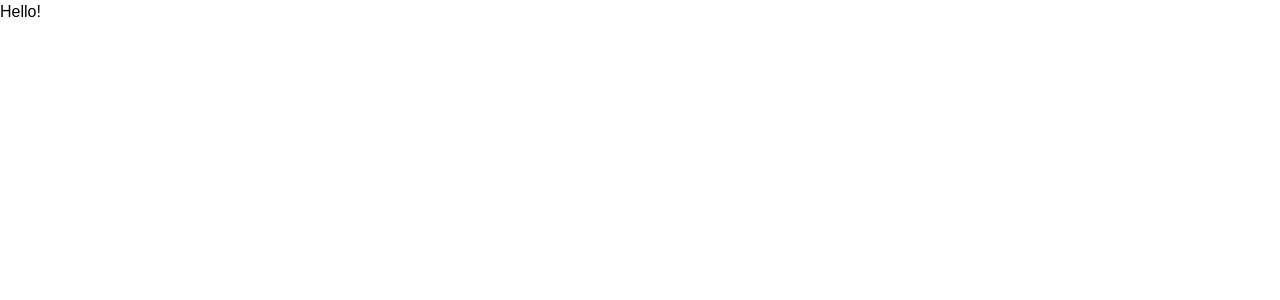
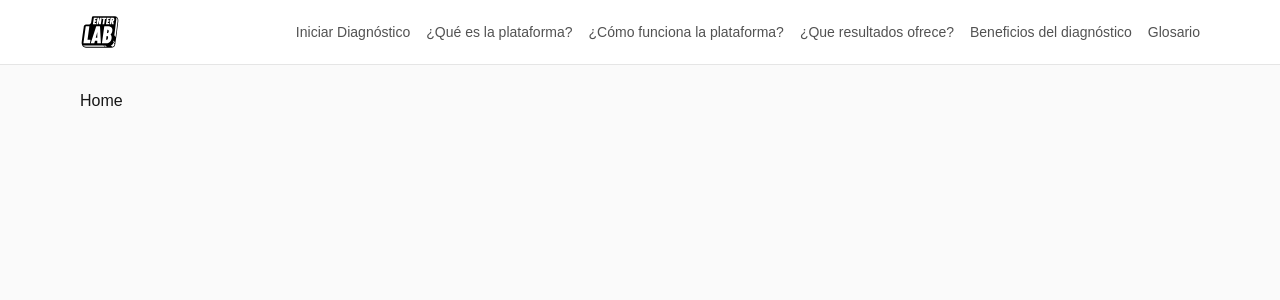
Before and after one commit to Enter-Lab-Org/diagnostico, a Next.js app: page / in a window 1280 px wide. Shown: the top 300 px of the page. Built offline with nearby package versions, Linux system fonts and the light colour scheme.

Commit message:
adding routes

```diff
--- /dev/null
+++ b/app/beneficios/page.tsx
@@ -0,0 +1,5 @@
+const Benefits = () => {
+  return <div>Beneficios del diagnóstico</div>;
+};
+
+export default Benefits;
--- /dev/null
+++ b/app/como-funciona-la-plataforma/page.tsx
@@ -0,0 +1,5 @@
+const PlatformHowItWorks = () => {
+  return <div>¿Cómo funciona la plataforma?</div>;
+};
+
+export default PlatformHowItWorks;
--- /dev/null
+++ b/app/glosario/page.tsx
@@ -0,0 +1,5 @@
+const Glossary = () => {
+  return <div>Glosario</div>;
+};
+
+export default Glossary;
--- /dev/null
+++ b/app/iniciar-diagnostico/page.tsx
@@ -0,0 +1,3 @@
+export default function IniciarDiagnostico() {
+    return <div>Iniciar Diagnóstico</div>;
+  }
--- a/app/layout.tsx
+++ b/app/layout.tsx
@@ -1,6 +1,8 @@
 import type { Metadata } from "next";
 import { Geist, Geist_Mono } from "next/font/google";
+import Link from "next/link";
 import "./globals.css";
+import Routes from "./router/Routes";
 
 const geistSans = Geist({
   variable: "--font-geist-sans",
@@ -27,7 +29,21 @@ export default function RootLayout({
       <body
         className={`${geistSans.variable} ${geistMono.variable} antialiased`}
       >
-        {children}
+        <div className="flex min-h-screen flex-col bg-neutral-50 text-neutral-900">
+          <header className="sticky top-0 z-50 border-b border-neutral-200 bg-white/90 backdrop-blur">
+            <nav className="mx-auto flex h-16 w-full max-w-6xl items-center justify-between px-4">
+              <Link href="/" className="flex items-center gap-3">
+                <img src="assets/logo.svg" alt="EnterLab Diagnóstico Logo" className="h-10 w-10 shrink-0" />
+              </Link>
+              <div className="flex items-center gap-4 text-sm font-medium text-neutral-600 justify-between">
+                <Routes />
+              </div>
+            </nav>
+          </header>
+          <main className="flex-1">
+            <div className="mx-auto w-full max-w-6xl px-4 py-6">{children}</div>
+          </main>
+        </div>
       </body>
     </html>
   );
--- a/app/page.tsx
+++ b/app/page.tsx
@@ -1,3 +1,3 @@
 export default function Home() {
-  return <div>Hello!</div>;
+  return <div>Home</div>;
 }
--- /dev/null
+++ b/app/que-es-la-plataforma/page.tsx
@@ -0,0 +1,5 @@
+const PlatformInfo = () => {
+  return <div>¿Qué es la plataforma?</div>;
+};
+
+export default PlatformInfo;
--- /dev/null
+++ b/app/que-resultados-ofrece/page.tsx
@@ -0,0 +1,5 @@
+const PlatformResults = () => {
+  return <div>¿Que resultados ofrece?</div>;
+};
+
+export default PlatformResults;
--- /dev/null
+++ b/app/router/Routes.tsx
@@ -0,0 +1,43 @@
+import Link from "next/link"
+
+const routes = [
+    {
+        label: "Iniciar Diagnóstico",
+        href: "/iniciar-diagnostico"
+    },
+    {
+        label: "¿Qué es la plataforma?",
+        href: "/que-es-la-plataforma"
+    },
+    {
+        label: "¿Cómo funciona la plataforma?",
+        href: "/como-funciona-la-plataforma"
+    },
+    {
+        label: "¿Que resultados ofrece?",
+        href: "/que-resultados-ofrece"
+    },
+    {
+        label: "Beneficios del diagnóstico",
+        href: "/beneficios"
+    },
+    {
+        label: "Glosario",
+        href: "/glosario"
+    },
+]
+
+const Routes = () => {
+    return (
+        <>
+            <div className="flex items-center gap-4 text-sm font-medium text-neutral-600"></div>
+            {routes.map((route) => (
+                <Link key={route.href} href={route.href} className="transition-colors hover:text-neutral-900">
+                    {route.label}
+                </Link>
+            ))}
+        </>
+    );
+}
+
+export default Routes;
```
Also changed, not shown: public/assets/logo.svg (renamed from public/assets/mesa_de_trabajo_2.svg).
